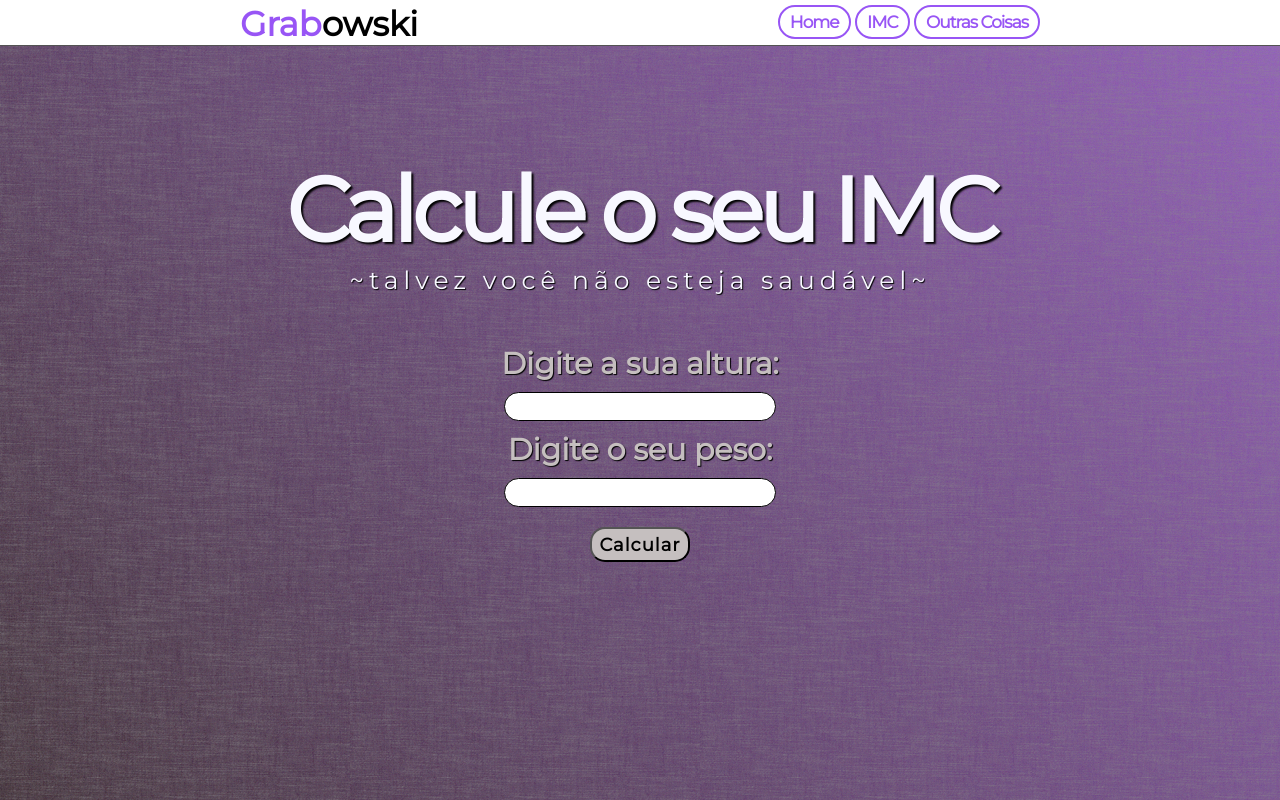
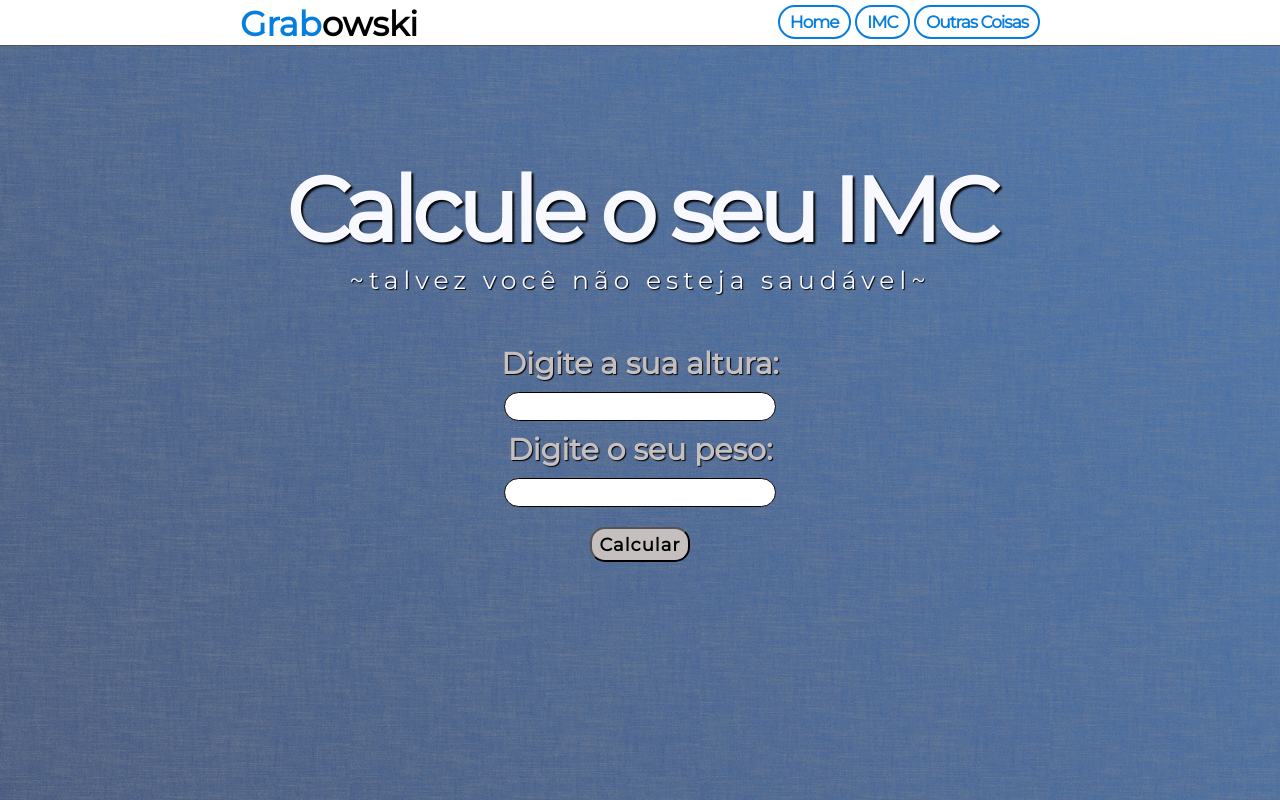
Before and after one commit to matheusarauj/PSoft, a plain HTML site: page FIRST WEBSITE/imc.html in a window 1280 px wide. Drawn offline with Linux system fonts and the light colour scheme.

Commit message:
atividades

```diff
--- a/FIRST WEBSITE/estilo.css
+++ b/FIRST WEBSITE/estilo.css
@@ -10,7 +10,7 @@ body {
 	font-size: 17px;
 	background: url('IMAGENS/grey-washed-wall.png'),
 				url('IMAGENS/ruido.png'),
-				linear-gradient(50deg,#000,#9855f5);
+				linear-gradient(50deg,#024881,#067ee0);
 	background-attachment: fixed;
 	font-family: 'Montserrat', sans-serif;
 	overflow-x: hidden;
@@ -165,7 +165,7 @@ body {
 
 
 h2 {
-	color: #9855f5;
+	color: #067ee0;
 }
 
 /****************************************************
@@ -175,34 +175,35 @@ a {
     padding: 5px 10px;
     font-weight: bold;
     letter-spacing: -1px;
-    border: 2px solid #9855f5;
+    border: 2px solid #067ee0;
     border-radius: 20px;
 }
 /*Links não visitados*/
 a:link {
-	color: #9855f5;
+	color: #067ee0;
 }
 
 /*Links visitados*/
 a:visited {
-    color: #9855f5;
+    color: #067ee0;
 }
 
 /*Links hover*/
 a:hover {
 	color: #fff;
-	background: #9855f5;
+    background: #067ee0;
+    transition: 0.5s;
 }
 
 /*Links active*/
 a:active {
-	color: #9855f5;
+	color: #067ee0;
 }
 
 
 /*Classes*/
 .purple {
-	color: #9855f5;
+	color: #067ee0;
 }
 
 .cinza{
--- a/FIRST WEBSITE/imc.html
+++ b/FIRST WEBSITE/imc.html
@@ -61,7 +61,7 @@
     </script>
   </head>
 
-  <body>
+  <body id="body">
 
     <header>
       <div id="navegacao">
```
Also changed, not shown: 1 other file.
